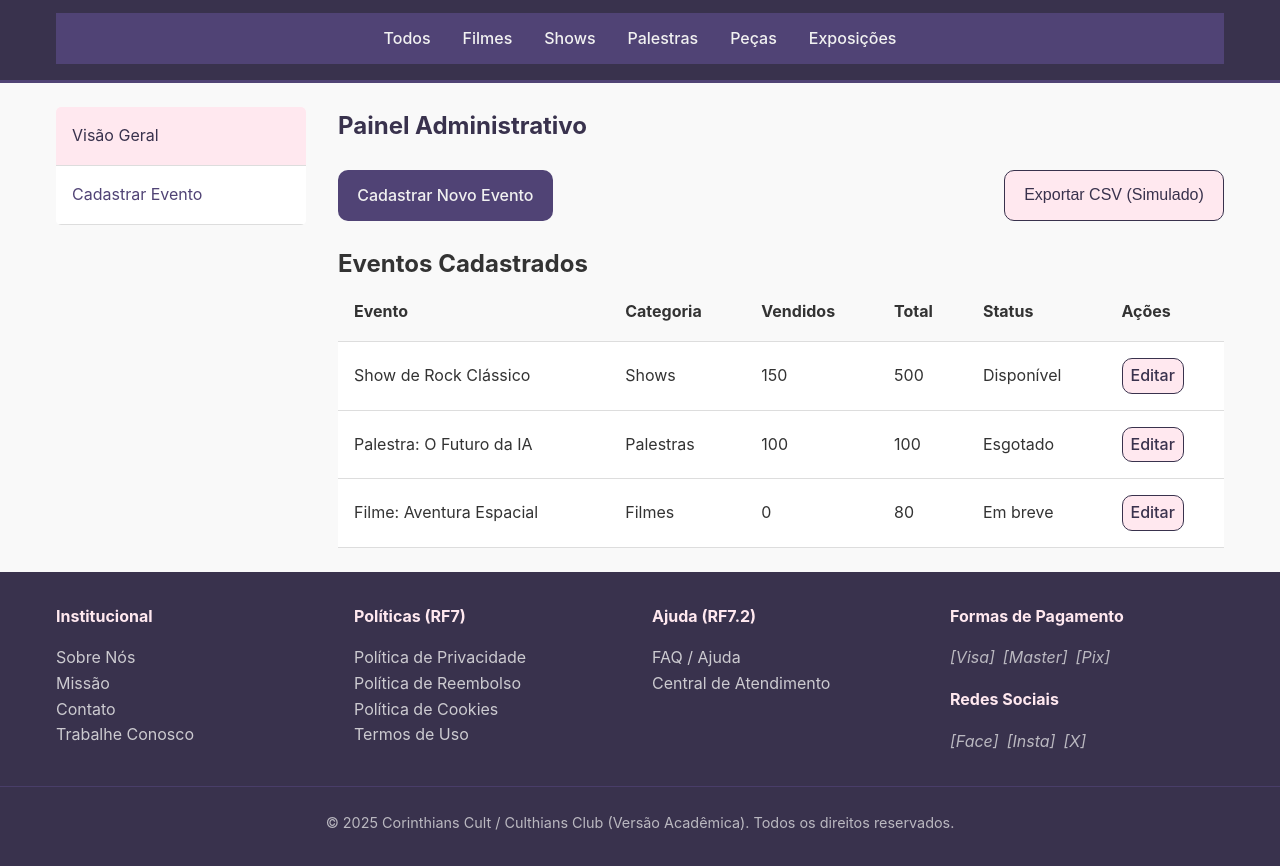
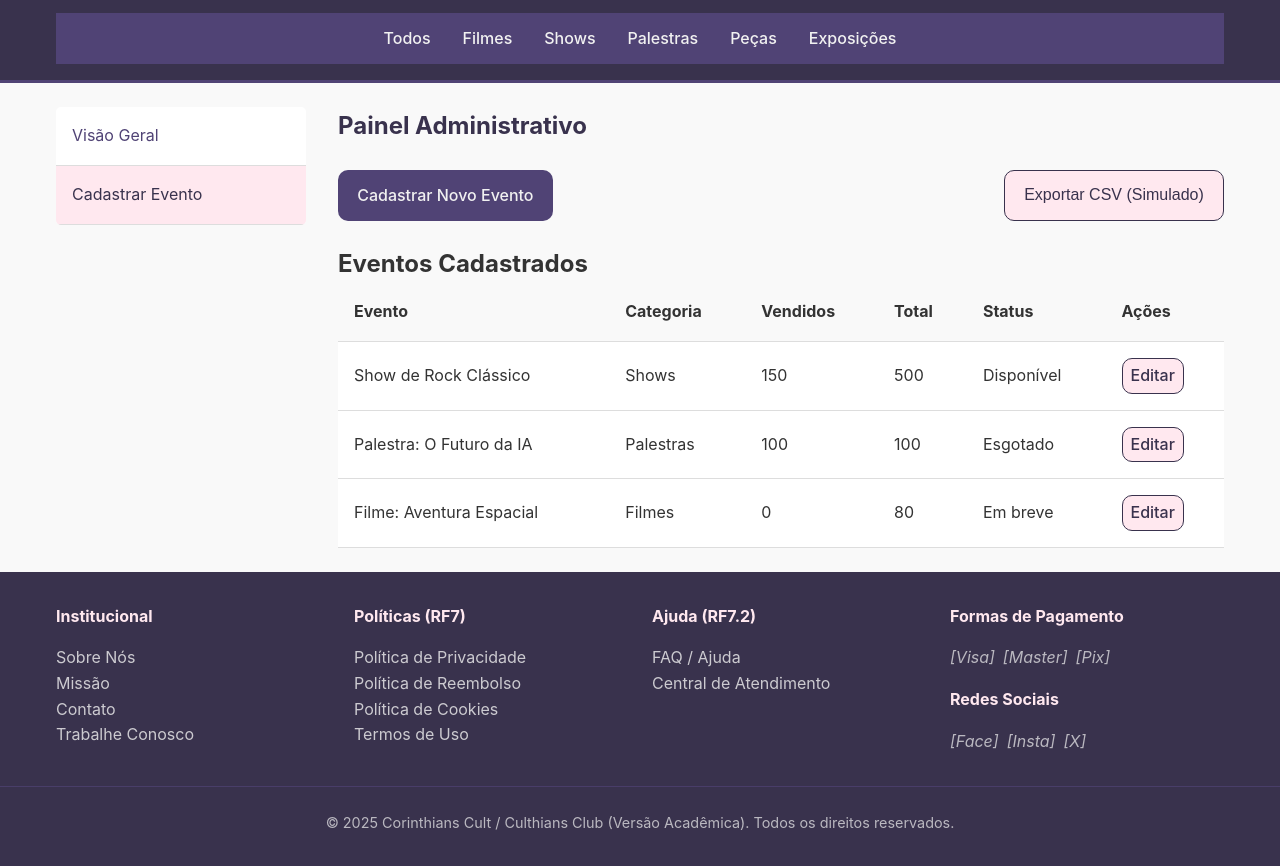
Before and after one commit to lima-gabr/CorinthiansCult, a plain HTML site: page admin/index.html in a window 1280 px wide. Shown: the part 72-938 px from the top of the page. Drawn offline with Linux system fonts and the light colour scheme; sample sign-in values are in the browser's storage.

Commit message:
Mais algumas atualizações de paths

```diff
--- a/admin/index.html
+++ b/admin/index.html
@@ -59,14 +59,14 @@
 
             <aside class="dashboard-nav">
                 <ul>
-                    <li><a href="../index.html" class="active">Visão Geral</a></li>
-                    <li><a href="../event-form.html">Cadastrar Evento</a></li>
+                    <li><a href="./index.html">Visão Geral</a></li>
+                    <li><a href="./event-form.html" class="active">Cadastrar Evento</a></li>
                 </ul>
             </aside>
             <section class="dashboard-content">
                 <h1>Painel Administrativo</h1>
                 <div style="margin-bottom: 1.5rem; display: flex; justify-content: space-between;">
-                    <a href="../event-form.html" class="btn btn-primary">Cadastrar Novo Evento</a> <button
+                    <a href="./event-form.html" class="btn btn-primary">Cadastrar Novo Evento</a> <button
                         id="export-csv-btn" class="btn btn-secondary">Exportar CSV (Simulado)</button>
                 </div>
                 <h2>Eventos Cadastrados</h2>
```
Lines whose indentation alone changed are shown as unchanged.
